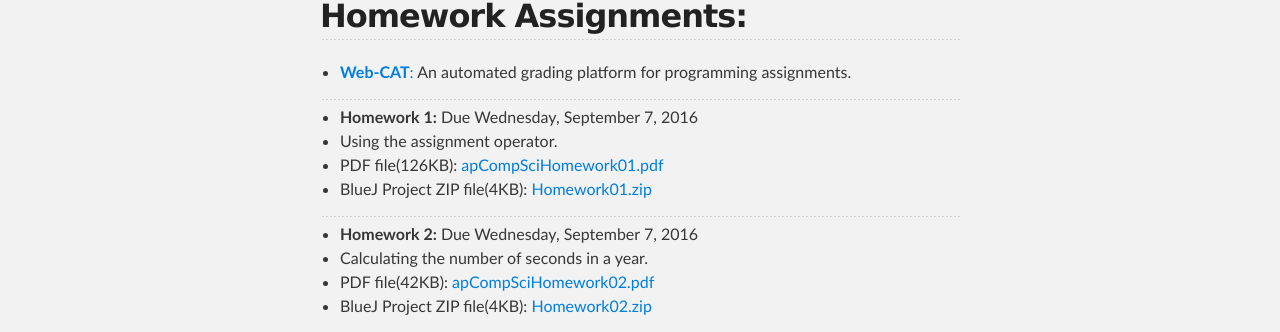
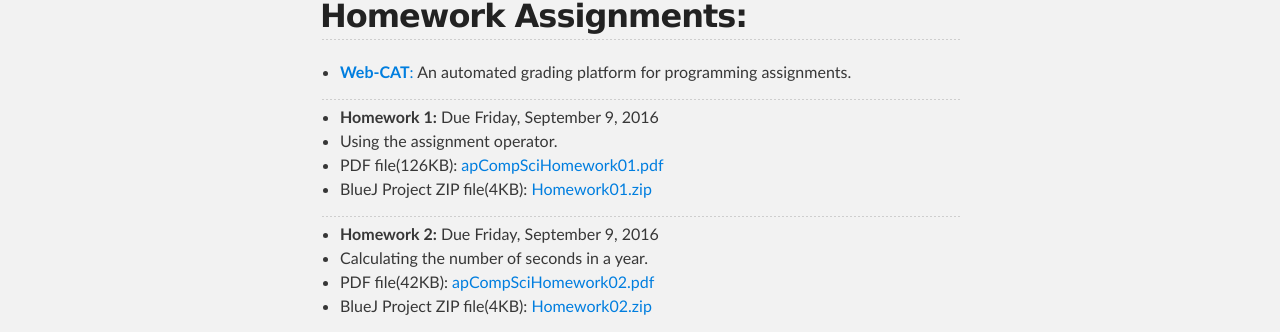
Before and after one commit to ynot1609/apcompsci3, a Jekyll site: the page built from homework/index.md, in a window 1280 px wide. Shown: the part 329-661 px from the top of the page. Built offline with Jekyll 4.4.1, drawn with Linux system fonts in a browser that asks for light colours.

Commit message:
Updated hw

```diff
--- a/homework/index.md
+++ b/homework/index.md
@@ -8,14 +8,14 @@ title: Homework Assignments
 
 ---
 
-+ **Homework 1:** Due Wednesday, September 7, 2016
++ **Homework 1:** Due Friday, September 9, 2016
 + Using the assignment operator.
 + PDF file(126KB): [apCompSciHomework01.pdf](/apcompsci3/assets/apCompSciHomework01.pdf)
 + BlueJ Project ZIP file(4KB): [Homework01.zip](/apcompsci3/assets/Homework01.zip)
 
 ---
 
-+ **Homework 2:** Due Wednesday, September 7, 2016
++ **Homework 2:** Due Friday, September 9, 2016
 + Calculating the number of seconds in a year.
 + PDF file(42KB): [apCompSciHomework02.pdf](/apcompsci3/assets/apCompSciHomework02.pdf)
 + BlueJ Project ZIP file(4KB): [Homework02.zip](/apcompsci3/assets/Homework02.zip)
```
